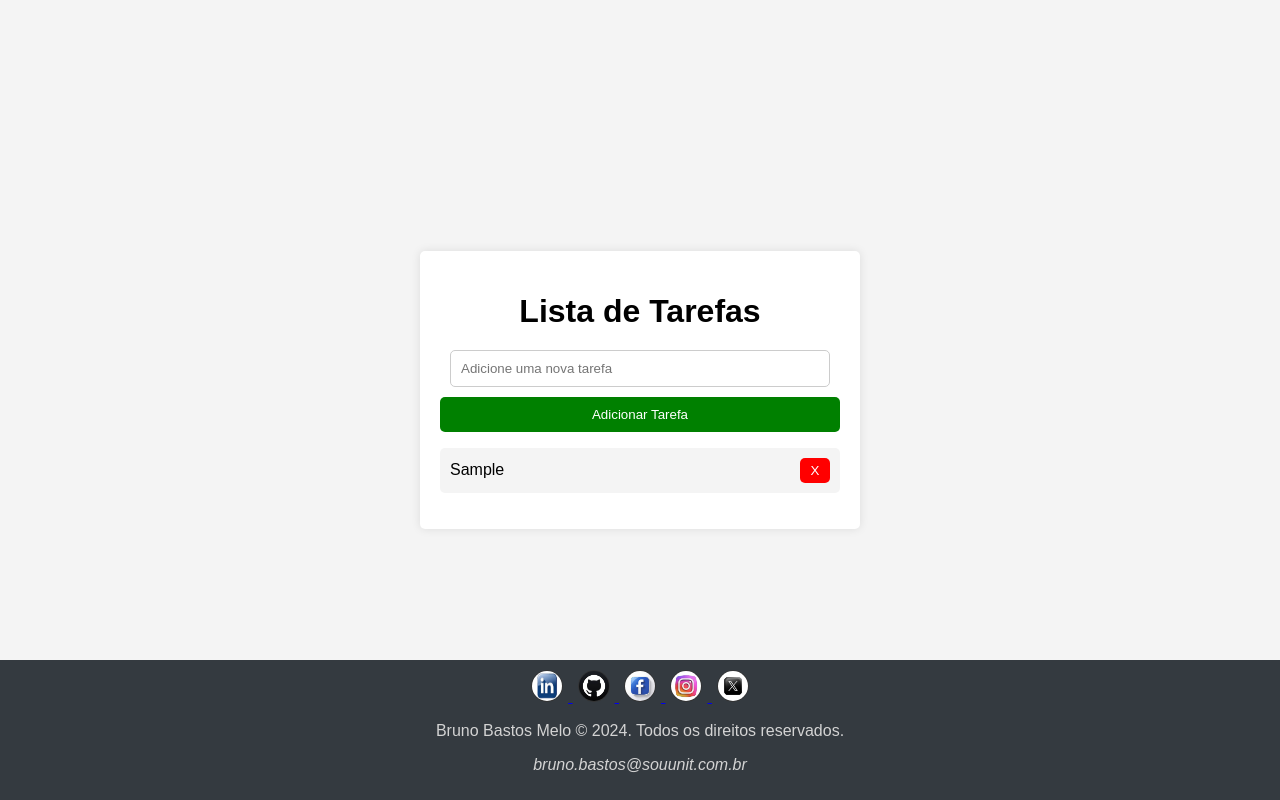
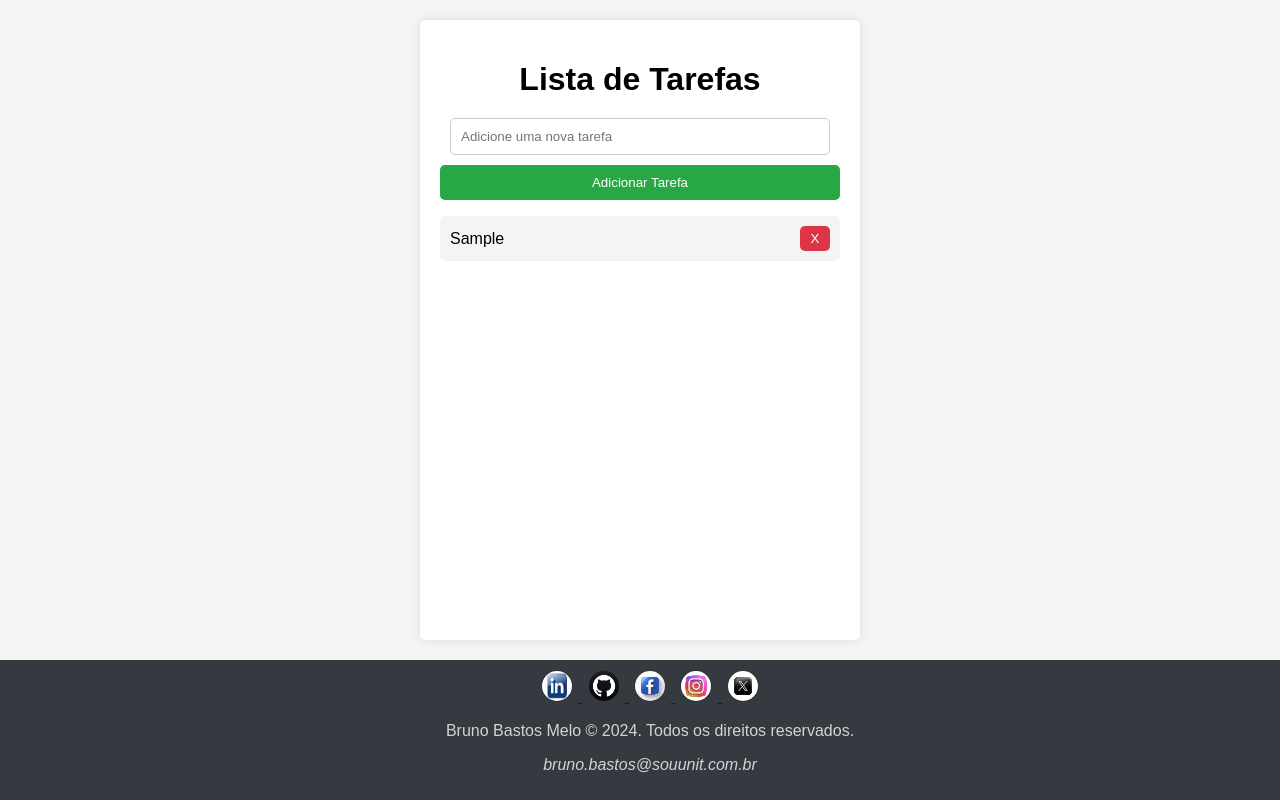
Before and after one commit to bastosmelo/Atividade_Lista_Tarefas, a plain HTML site: page index.html in a window 1280 px wide. Both pictures are taken after typing "Sample" into the empty fields and a click on the button "Adicionar Tarefa". Drawn offline with Linux system fonts and the light colour scheme.

Commit message:
Atualização do css para que a lista de atividades não sobreponha a lista de atividades.

```diff
--- a/styles.css
+++ b/styles.css
@@ -1,20 +1,18 @@
-/* Garantir que o body ocupe a altura total da página */
+/* Garantir que o html e o body ocupem 100% da altura */
 html, body {
     height: 100%;
     margin: 0;
     font-family: Arial, sans-serif;
 }
 
-/* Aplicar flexbox para centralizar o container vertical e horizontalmente */
+/* Container principal que utiliza flexbox para organizar o layout */
 body {
     display: flex;
     flex-direction: column;
-    justify-content: center;
-    align-items: center;
     background-color: #f4f4f4;
 }
 
-/* Container de tarefas */
+/* Conteúdo flexível que pode crescer */
 .container {
     background: #fff;
     padding: 20px;
@@ -22,10 +20,11 @@ body {
     box-shadow: 0 0 10px rgba(0,0,0,0.1);
     width: 400px;
     text-align: center;
-    margin-bottom: 20px; /* espaço acima do rodapé */
+    margin: 20px auto;
+    flex-grow: 1; /* Faz o container crescer conforme necessário */
 }
 
-/* Cabeçalho da lista */
+/* Cabeçalho */
 h1 {
     margin-bottom: 20px;
 }
@@ -41,7 +40,7 @@ input {
 
 button {
     padding: 10px 15px;
-    background: green;
+    background: #28a745;
     color: #fff;
     border: none;
     border-radius: 5px;
@@ -50,13 +49,15 @@ button {
 }
 
 button:hover {
-    background: darkgreen;
+    background: #218838;
 }
 
 /* Lista de tarefas */
 ul {
     list-style: none;
     padding: 0;
+    max-height: 300px; /* Define um tamanho máximo, para evitar a lista crescer indefinidamente */
+    overflow-y: auto; /* Permite rolagem vertical caso a lista cresça */
 }
 
 li {
@@ -70,7 +71,7 @@ li {
 }
 
 li button {
-    background: red;
+    background: #dc3545;
     border: none;
     color: #fff;
     padding: 5px 10px;
@@ -81,18 +82,18 @@ li button {
 }
 
 li button:hover {
-    background: red;
+    background: #c82333;
 }
 
-/* Rodapé */
+/* Rodapé fixo ao final da página */
 .footer {
     text-align: center;
     padding: 10px;
     background-color: #343a40;
     color: lightgray;
     width: 100%;
-    position: absolute;
-    bottom: 0;
+    position: relative;
+    margin-top: auto; /* Empurra o rodapé para o final da página */
 }
 
 .social-links {
```
